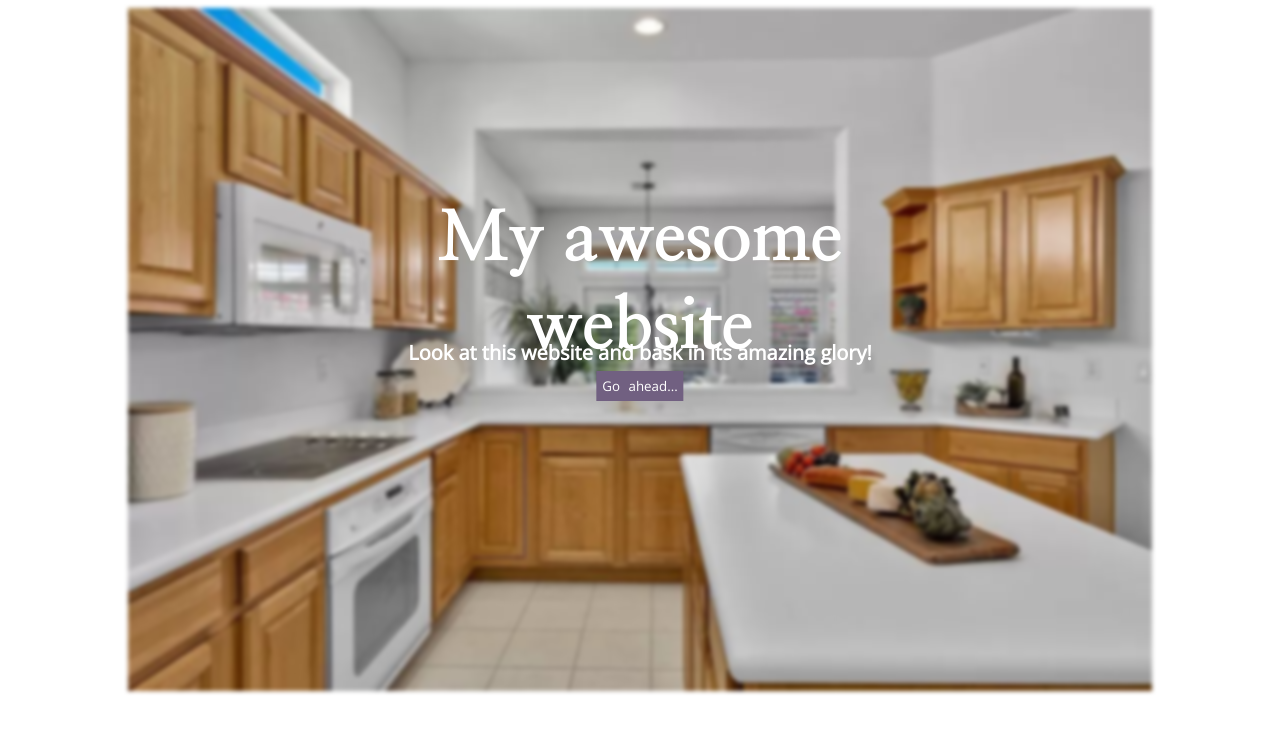
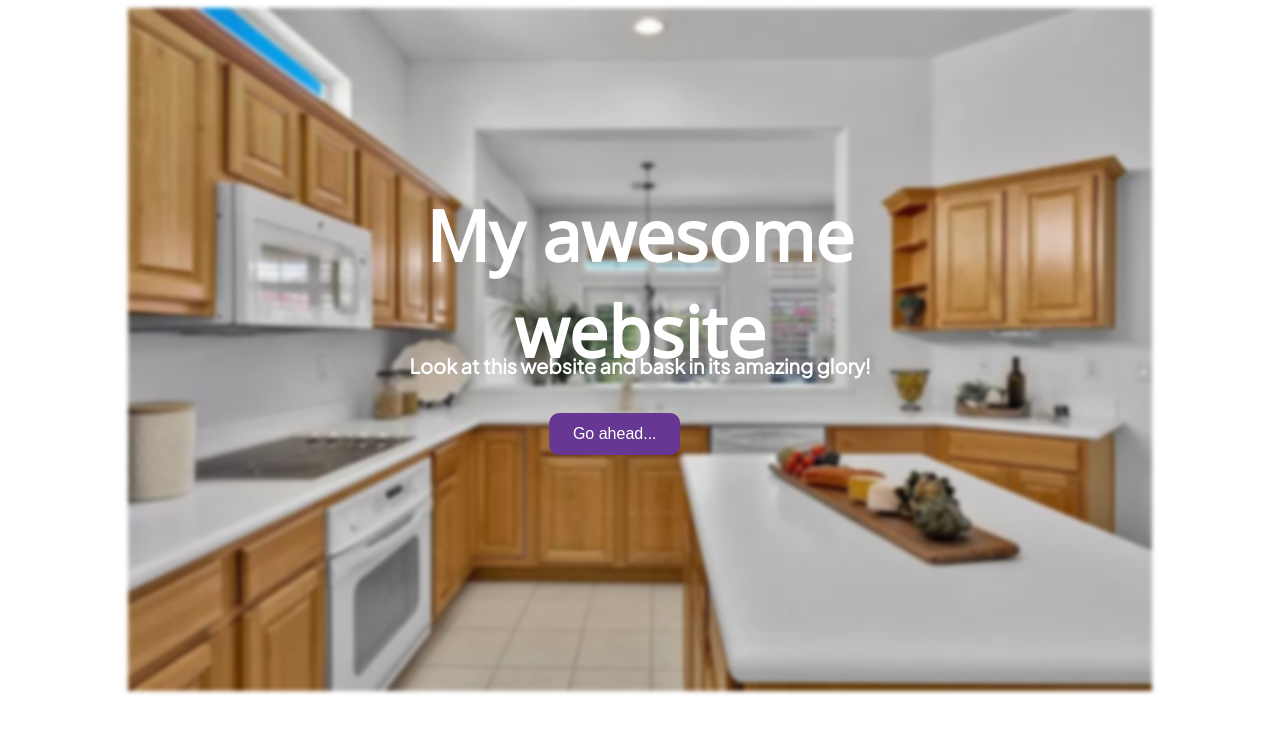
Before and after one commit to Um-mi-Tech/project0, a plain HTML site: page Index.html in a window 1280 px wide. Drawn offline with nearby package versions, Linux system fonts and the light colour scheme.

Commit message:
progress

```diff
--- a/Index.html
+++ b/Index.html
@@ -11,7 +11,8 @@
         <img src="index picture/IMG02.jpeg" alt="A kitchen view">
          <div class="centered"> My awesome website </div>
          <br> <div class="sentence">Look at this website and bask in its amazing glory! </div>
-         <button class="btn"> Go ahead...</ahead></button>
+      <div> <button type="button">Go ahead...</button> </div>
+
 
 
 
--- a/styling.css
+++ b/styling.css
@@ -1,4 +1,6 @@
 @import url('https://fonts.googleapis.com/css2?family=Nanum+Myeongjo:wght@400;800&family=Open+Sans:wght@300&family=Plus+Jakarta+Sans&display=swap');
+@import url('https://fonts.googleapis.com/css2?family=Cormorant+Infant:wght@300&family=Nanum+Myeongjo:wght@400;800&family=Open+Sans:wght@300&family=PT+Sans&family=Plus+Jakarta+Sans&display=swap');
+@import url('https://fonts.googleapis.com/css2?family=Cormorant+Infant:wght@300&family=Nanum+Myeongjo:wght@400;800&family=Open+Sans:wght@300&family=PT+Sans&family=Plus+Jakarta+Sans&family=Sanchez&display=swap');
 
   img{
      position: relative;
@@ -8,38 +10,42 @@
 .container {
     position: relative;
     text-align: center;
-    color: white;
 }
 .centered {
     position: absolute;
     top: 40%;
     left: 50%;
     transform: translate(-50%, -50%);
-    font-family: 'Nanum Myeongjo', serif;
-     font-weight: bold ;
+    font-family: 'Open Sans', sans-serif;
+     font-weight: 1000; ;
      font-size: 70px;
+     color: white;
 }
 
 .sentence {
     position: absolute;
-    top: 50%;
+    top: 52%;
     left: 50%;
+    color: white;
     transform: translate(-50%, -50%);
-    font-family: 'Open Sans', sans-serif;
-     font-weight: bold;
+    font-family: 'Plus Jakarta Sans', sans-serif;
+     font-weight: 600;
      font-size: 20px;;
-}
 
- .btn{
+
+  }
+
+  button {
     position: absolute;
-    top: 55%;
-    left: 50%;
+    top: 62%;
+    left: 48%;
     transform: translate(-50%, -50%);
-    font-family: 'Open Sans', sans-serif;
-     background-color: rgb(113, 96, 129);
-     color: white;
-     border:3px;
-      padding: 6px;
-      word-spacing: 5px;
-      align-content: center;
-    }
+    -ms-transform: translate(-50%, -50%);
+    background-color: rgb(102, 56, 148);
+    color: white;
+    font-size: 16px;
+    padding: 12px 24px;
+    border: none;
+    text-align: center;
+    border-radius:10px ;
+  }
```
